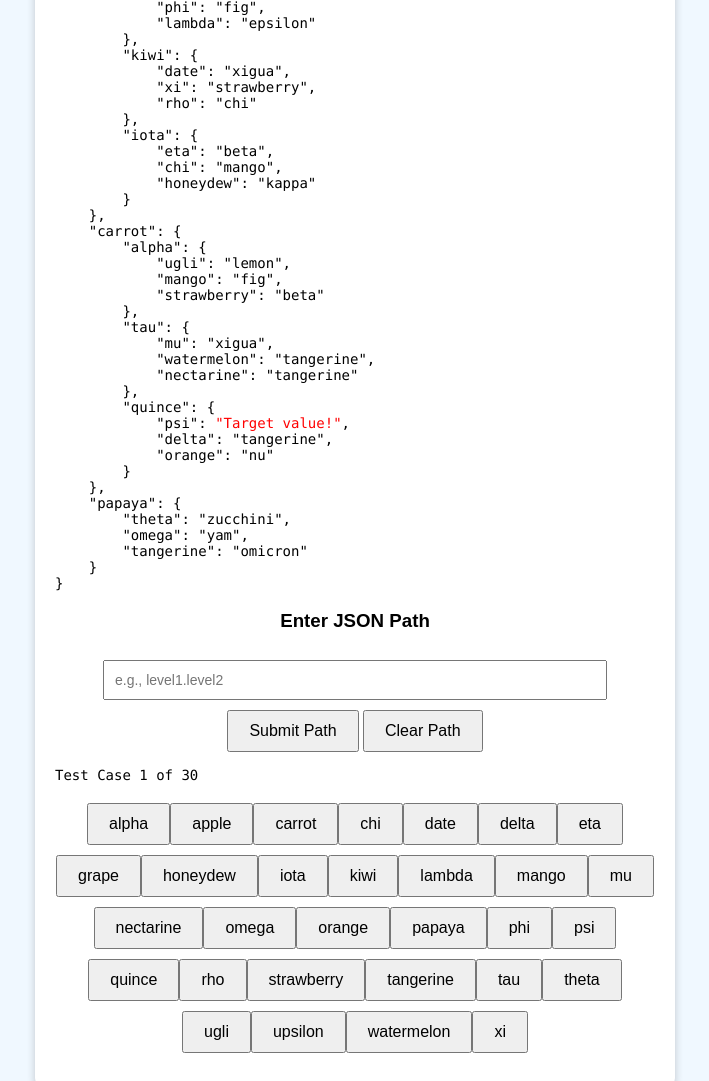
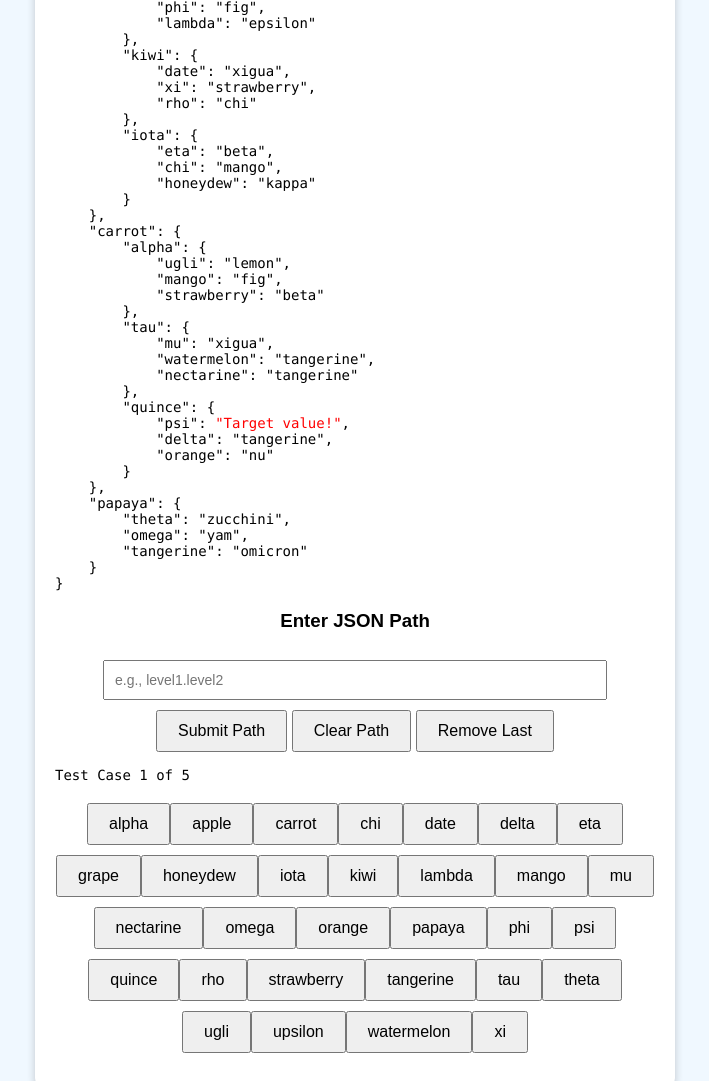
Before and after one commit to N777W/BP-Indentation-JSON-JS, a plain HTML site: page index.html in a window 1280 px wide. Shown: the top 1081 px of the page, without its empty margins (285-994 px from the left). Drawn offline with Linux system fonts and the light colour scheme.

Commit message:
Added remove last object button

```diff
--- a/code.js
+++ b/code.js
@@ -11,7 +11,7 @@ let correctPath = "";  // Full path including the attribute itself
 let targetAttribute = "Target value!";
 let currentPath = [];
 let uniqueKeys = new Set();  // Track all unique keys in the JSON
-let testCaseCount = 30;  // Adjust the number of test cases if needed
+let testCaseCount = 5;  // Adjust the number of test cases if needed
 let currentTestCase = 0;
 let isIndented = true;  // Tracks whether the current test case is indented or not
 
@@ -144,6 +144,14 @@ function clearPath() {
     updatePathDisplay();
 }
 
+// Remove the last key from the current path
+function removeLastFromPath() {
+    if (currentPath.length > 0) {
+        currentPath.pop(); // Remove the last item in the path
+        updatePathDisplay(); // Update the display to reflect the change
+    }
+}
+
 // Synchronize `currentPath` with the manual input in the text field
 function syncPathFromInput() {
     const input = document.getElementById("inputPath").value.trim();
--- a/index.html
+++ b/index.html
@@ -47,7 +47,7 @@
 <div class="container">
     <h1>JSON Path Experiment</h1>
     <div id="instructions">
-        <p>Instructions: Each test presents a JSON structure. Use the buttons to navigate the JSON structure and find the target attribute which is named "Target value!". You can also enter the path directly. For example level1.level2</p>
+        <p>Instructions: Each test presents a JSON structure. Use the buttons to navigate the JSON structure and find the target attribute which is named "Target value!". You can also enter the path directly. For example, level1.level2</p>
     </div>
 
     <h3>JSON Object</h3>
@@ -57,6 +57,7 @@
     <input type="text" id="inputPath" placeholder="e.g., level1.level2" oninput="syncPathFromInput()">
     <button onclick="checkPath()">Submit Path</button>
     <button onclick="clearPath()">Clear Path</button>
+    <button onclick="removeLastFromPath()">Remove Last</button> <!-- New Remove Last button -->
 
     <div id="feedback"></div>
     <div id="keyButtons"></div>
```
